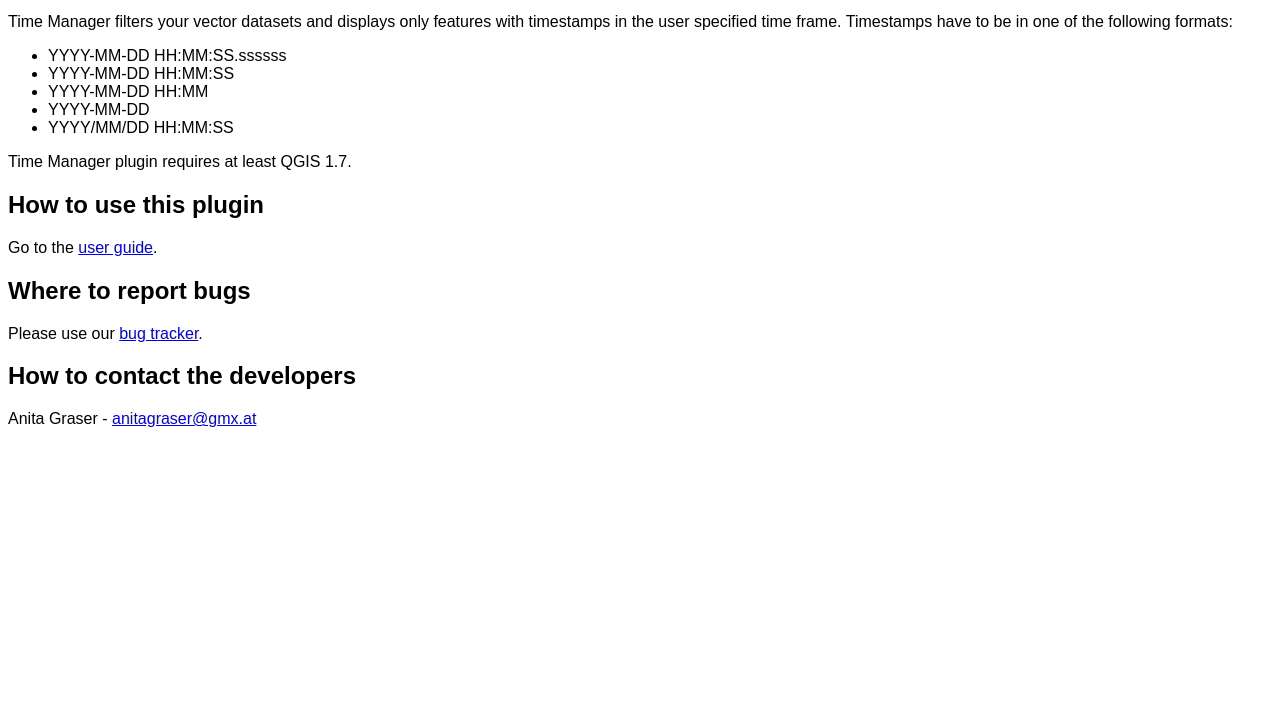
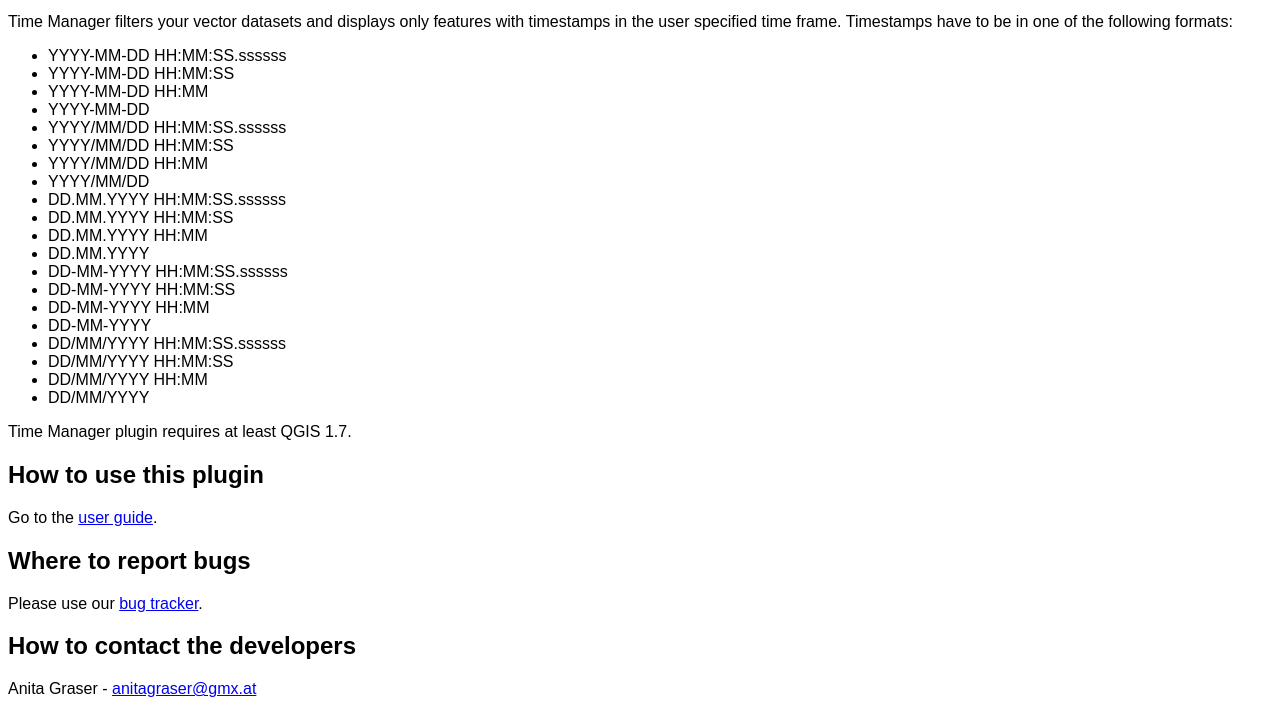
Before and after one commit to anitagraser/TimeManager, a plain HTML site: page help.htm in a window 1280 px wide. Shown: the part 119-833 px from the top of the page. Before the commit the page ends 800 px from the top, so only its background shows below. Drawn offline with Linux system fonts and the light colour scheme.

Commit message:
added %d.%m.%Y format and increased version to 1.2

```diff
--- a/help.htm
+++ b/help.htm
@@ -21,7 +21,22 @@ p.tip {
 <li>YYYY-MM-DD HH:MM:SS </li>
 <li>YYYY-MM-DD HH:MM </li>
 <li>YYYY-MM-DD </li>
-<li>YYYY/MM/DD HH:MM:SS</li></ul>
+<li>YYYY/MM/DD HH:MM:SS.ssssss</li>
+<li>YYYY/MM/DD HH:MM:SS</li>
+<li>YYYY/MM/DD HH:MM</li>
+<li>YYYY/MM/DD</li>
+<li>DD.MM.YYYY HH:MM:SS.ssssss</li>
+<li>DD.MM.YYYY HH:MM:SS</li>
+<li>DD.MM.YYYY HH:MM</li>
+<li>DD.MM.YYYY</li>
+<li>DD-MM-YYYY HH:MM:SS.ssssss</li>
+<li>DD-MM-YYYY HH:MM:SS</li>
+<li>DD-MM-YYYY HH:MM</li>
+<li>DD-MM-YYYY</li>
+<li>DD/MM/YYYY HH:MM:SS.ssssss</li>
+<li>DD/MM/YYYY HH:MM:SS</li>
+<li>DD/MM/YYYY HH:MM</li>
+<li>DD/MM/YYYY</li></ul>
 
 <p>Time Manager plugin requires at least QGIS 1.7.</p>
 
```
Also changed, not shown: metadata.txt, 2 other files.
